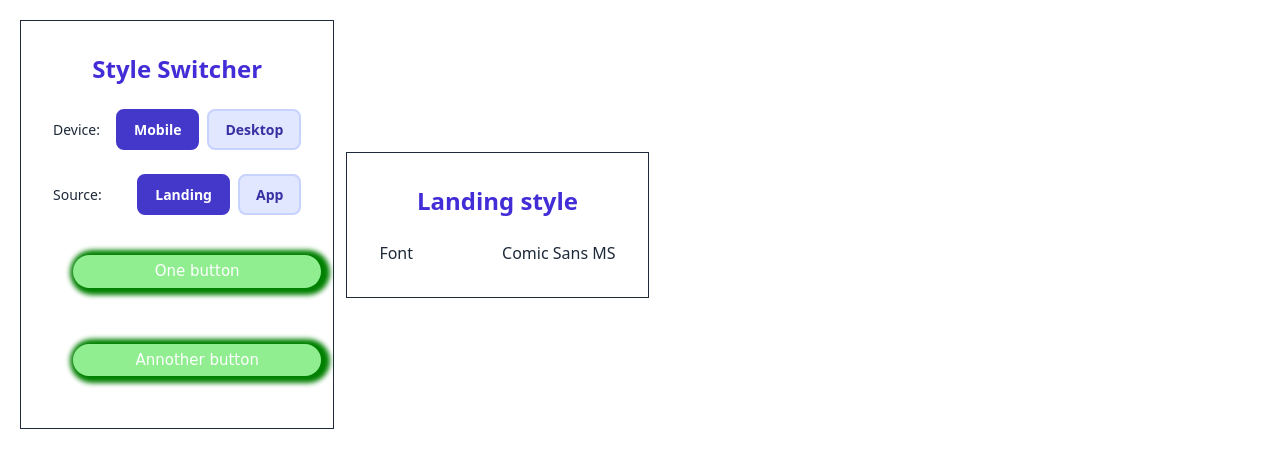
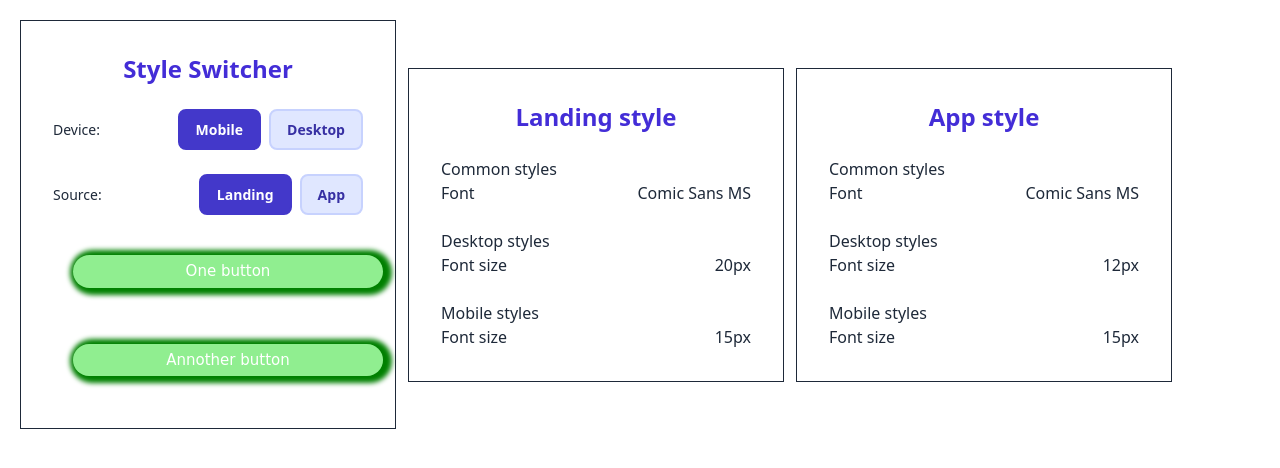
Before and after one commit to cakeinpanic/design-system-demo, a React (Vite) app: page / in a window 1280 px wide. Shown: the top 468 px of the page. Built offline with nearby package versions, Linux system fonts and the light colour scheme.

Commit message:
add fisrst vars

```diff
--- a/src/App.tsx
+++ b/src/App.tsx
@@ -26,7 +26,7 @@ export default function ButtonStyleApp() {
            data-device={device}
            data-source={source}
       >
-        <div className="bg-white border-1 p-8 space-y-6 w-full max-w-md">
+        <div className="bg-white border-1 p-8 space-y-6 w-1/3">
           <h1 className="text-2xl font-bold text-indigo-700 text-center">
             Style Switcher
           </h1>
@@ -73,14 +73,61 @@ export default function ButtonStyleApp() {
           </div>
         </div>
 
-        <div className="bg-white border-1 p-8 space-y-6 w-full max-w-md">
+        <div className="bg-white border-1 p-8 space-y-6 w-1/3">
           <h1 className="text-2xl font-bold text-indigo-700 text-center">
-           Landing style
+            Landing style
           </h1>
           <div className="flex flex-col">
+            <h3>Common styles</h3>
             <div className="flex flex-row justify-between">
               <div className="">Font</div>
               <div className="">Comic Sans MS</div>
+            </div>
+          </div>
+
+          <div className="flex flex-col">
+            <h3>Desktop styles</h3>
+            <div className="flex flex-row justify-between">
+              <div className="">Font size</div>
+              <div className="">20px</div>
+            </div>
+          </div>
+
+          <div className="flex flex-col">
+            <h3>Mobile styles</h3>
+            <div className="flex flex-row justify-between">
+              <div className="">Font size</div>
+              <div className="">15px</div>
+            </div>
+          </div>
+        </div>
+
+        <div className="bg-white border-1 p-8 space-y-6  w-1/3">
+          <h1 className="text-2xl font-bold text-indigo-700 text-center">
+            App style
+          </h1>
+          <div className="flex flex-col">
+            <h3>Common styles</h3>
+            <div className="flex flex-row justify-between">
+              <div className="">Font</div>
+              <div className="">Comic Sans MS</div>
+            </div>
+          </div>
+
+
+          <div className="flex flex-col">
+            <h3>Desktop styles</h3>
+            <div className="flex flex-row justify-between">
+              <div className="">Font size</div>
+              <div className="">12px</div>
+            </div>
+          </div>
+
+          <div className="flex flex-col">
+            <h3>Mobile styles</h3>
+            <div className="flex flex-row justify-between">
+              <div className="">Font size</div>
+              <div className="">15px</div>
             </div>
           </div>
         </div>
--- a/src/index.css
+++ b/src/index.css
@@ -11,13 +11,18 @@
   text-rendering: optimizeLegibility;
   -webkit-font-smoothing: antialiased;
   -moz-osx-font-smoothing: grayscale;
+  width :100%;
 }
 
-
+#root {
+  width: 90%;
+  box-sizing: border-box;
+}
 body {
   margin: 0;
   display: flex;
   place-items: center;
+  width: 100%;
 
 }
 
```
